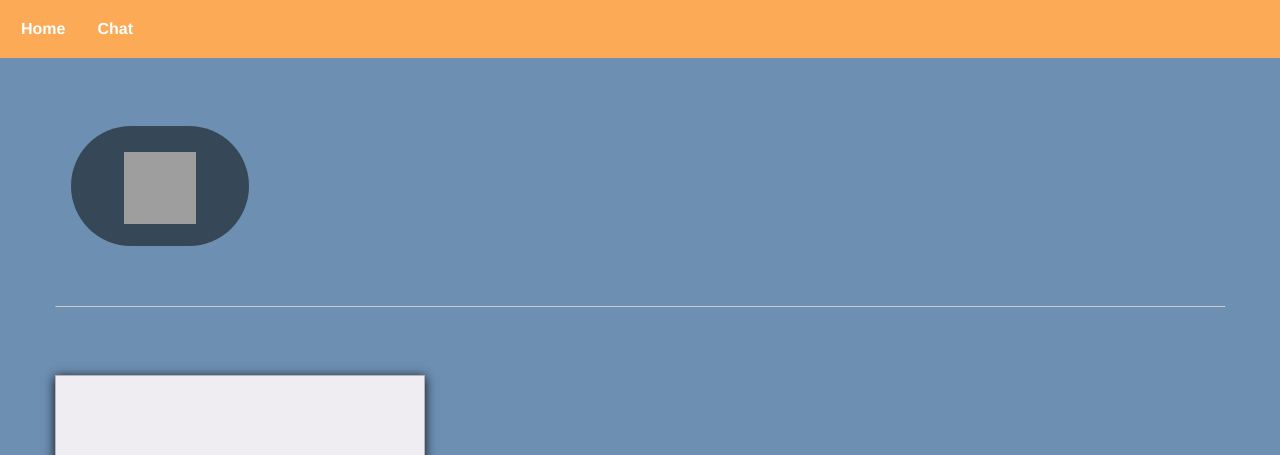
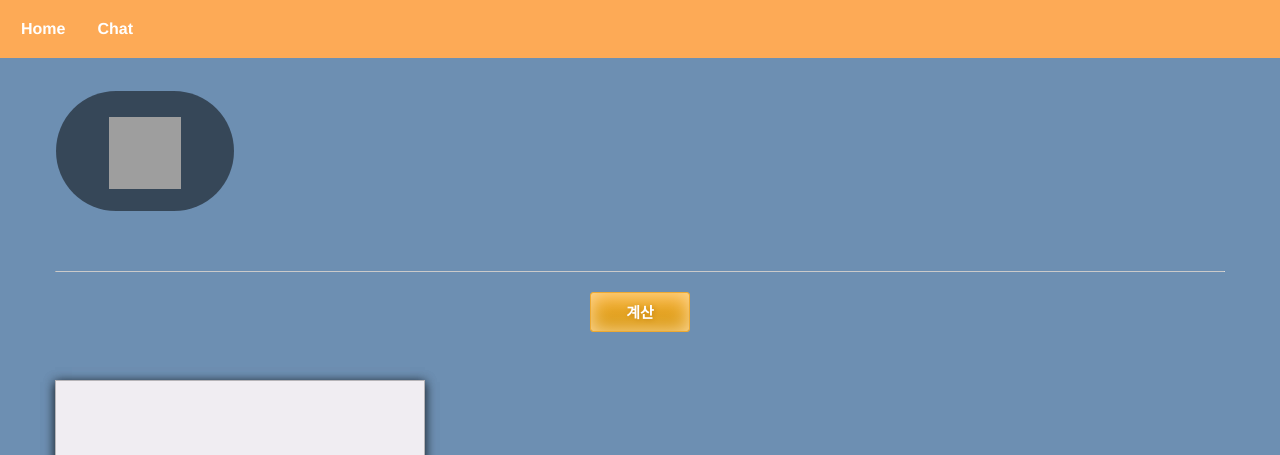
Before and after one commit to ehdgks0627/d_con, a Flask app: template flask_server/templates/info.html in a window 1280 px wide. Shown: the top 455 px of the page. Run offline with Flask 2, Linux system fonts and the light colour scheme; the template is opened without the code that fills it: most values are stand-ins (such as "Sample title", 1, 10 or a date in 2020); some libraries are stand-ins or nearby versions; grey boxes are pictures that could not be loaded.

Commit message:
added cal_btn

```diff
--- a/flask_server/templates/info.html
+++ b/flask_server/templates/info.html
@@ -115,15 +115,14 @@
         }
         #block {
           float: left;
-        max-width: 100%;
-    max-height: 100%;
-    display: block;
-    margin-left: 6.725rem;
-    margin-right: auto;
+          max-width: 100%;
+          max-height: 100%;
+          display: block;
+          margin-left: 6.725rem;
+          margin-right: auto;
         }
         #block ,img {
           padding-right: 0.0rem;
-
         }
     </style>
 </head>
@@ -145,19 +144,8 @@
         </div>
     </div>
     <div class="row small-up-5 medium-up-5 large-up-5">
-      <h5>
-        {% for t in top %}
-        <div class="animated bounceInRight" id="block">
-          {% for i in image %}
-                <h4>{% if i.name[0:3] == t[0][0:3] %}</h4>
-                <img src="{{ i.image }}" /><br><p>{{ t[0] }}</p>
-            {% endif %}
-          {% endfor %}
-          <br>
-          </div>
-        {% endfor %}
-      </h5>
-
+      <div id="tops"></div>
+      <div class="row">
         {% for i in infos %}
           <div class="column">
             {% if loop.index == 1 or loop.index == 5 %}
@@ -179,10 +167,13 @@
             {% endif %}
           </div>
         {% endfor %}
+      </div>
     </div>
     <div class="row column">
         <!-- <canvas id="position_piegraph" style=" height: 50%;"></canvas> -->
         <hr>
+        <center id="d_p"><button id="d_c" class="cal_btn" type="button" name="button" onclick="show_tops();">계산</button></center>
+        </div>
         <br/>
         <br/>
     </div>
@@ -232,6 +223,11 @@
     <footer>
     </footer>
     <script>
+        function show_tops()
+        {
+          document.getElementById('d_p').removeChild(document.getElementById('d_c'));
+          document.getElementById('tops').innerHTML = '{% for t in top %}<div class="animated bounceInRight" id="block">{% for i in image %}{% if i.name[0:3] == t[0][0:3] %}<img src="{{ i.image }}" /><br><p>{{ t[0] }}</p>{% endif %}{% endfor %}<br></div>{% endfor %}';
+        }
         document.getElementById("home_btn").setAttribute("href", "http://" + document.domain + ":5000");
         document.getElementById("chat_btn").setAttribute("href", "http://" + document.domain + ":5001");
         /*var pieOptions = {
```
